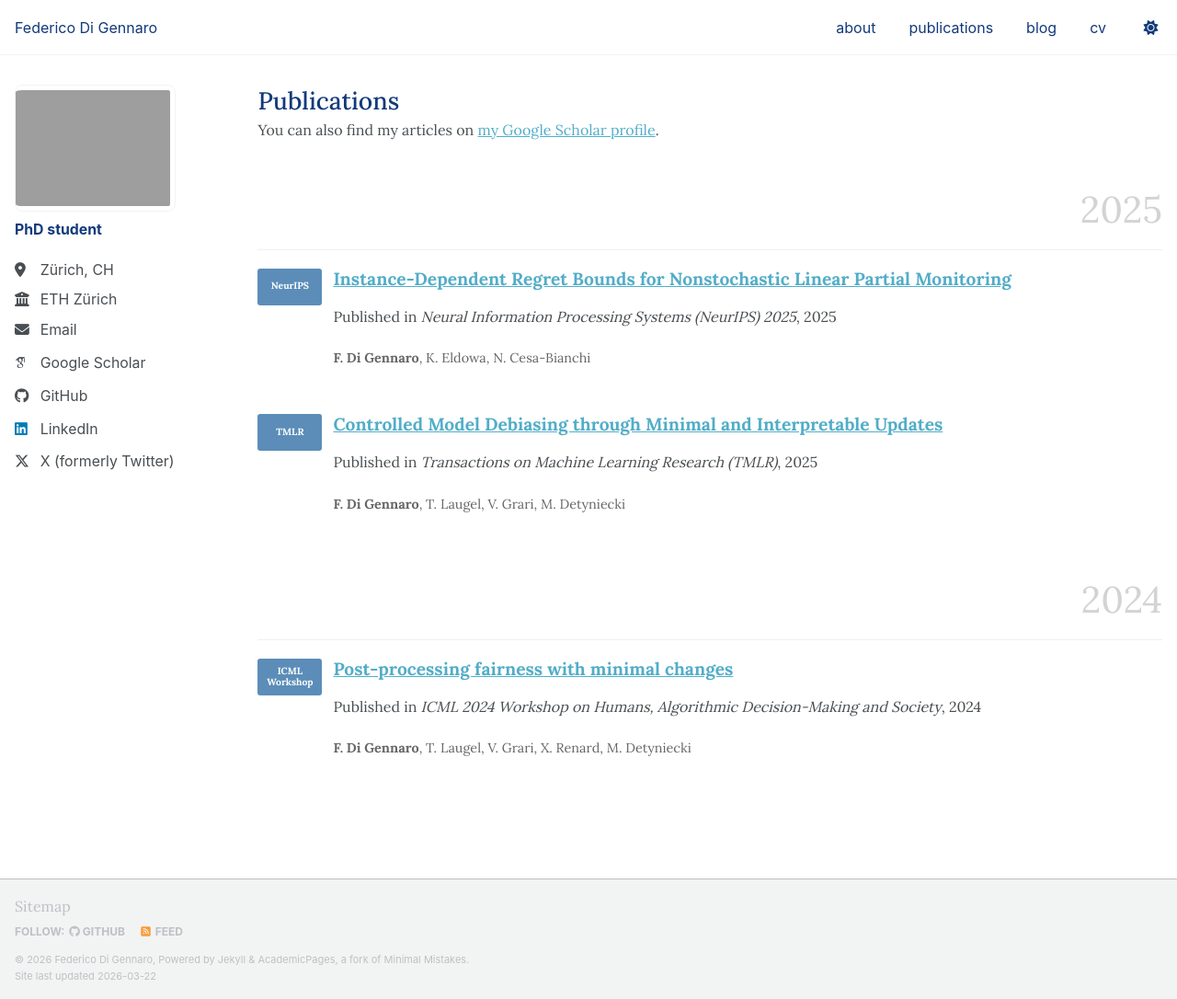
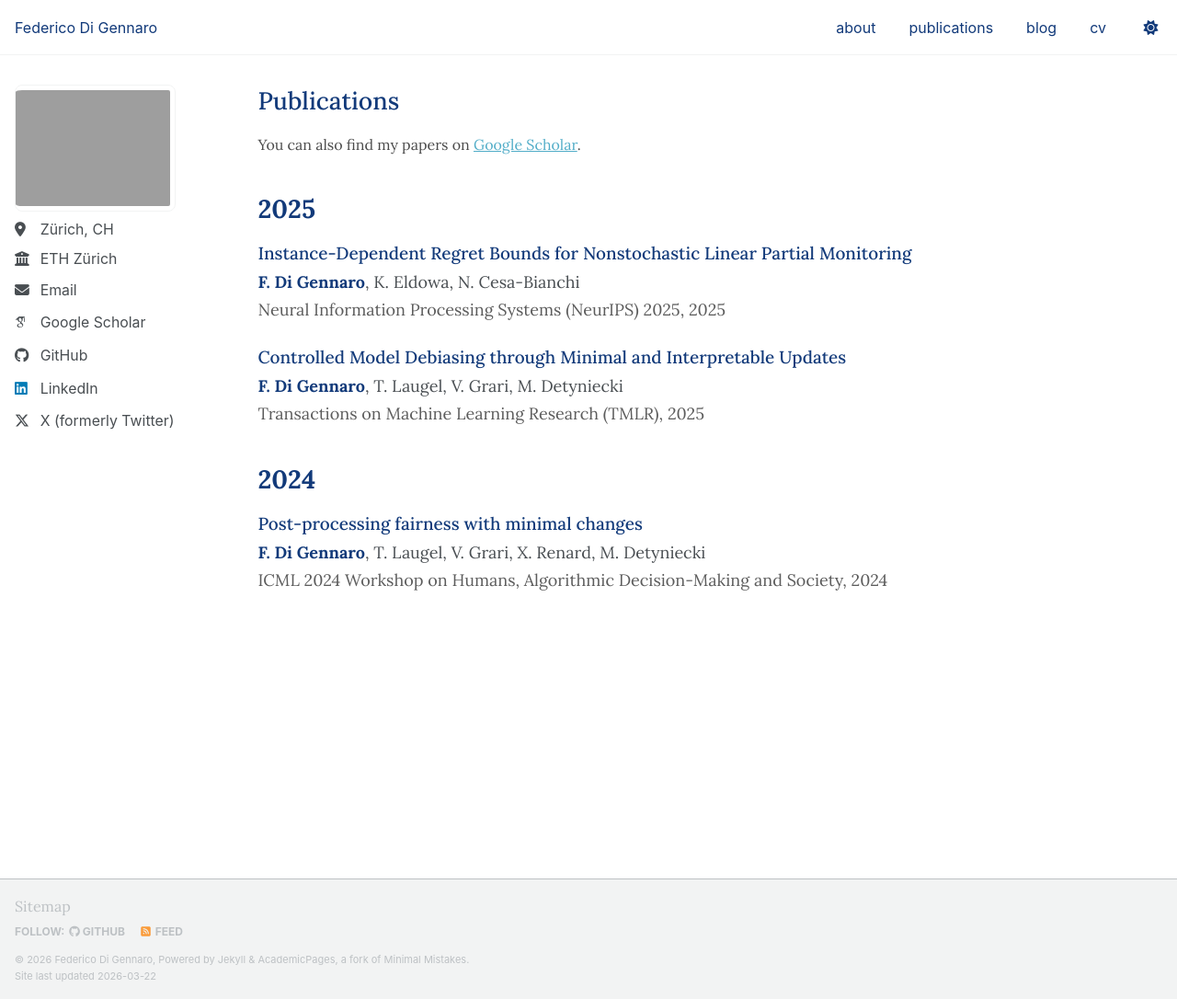
Before and after one commit to FedericoDiGennaro/FedericoDiGennaro.github.io, a Jekyll site: the page built from _pages/publications.html, in a window 1280 px wide and 1086 px high. Shown: the whole window at 92% size. Built offline with Jekyll 4.4.1, drawn with Linux system fonts in a browser that asks for light colours; some web fonts are replaced; a script bundle is joined from its source files by our own code; library files that are not in the unit come from our copies.

Commit message:
Redesign publications page and refine homepage styles

```diff
--- a/_pages/publications.html
+++ b/_pages/publications.html
@@ -6,20 +6,27 @@ author_profile: true
 ---
 
 {% if site.author.googlescholar %}
-  <div class="wordwrap" style="margin-bottom: 30px;">You can also find my articles on <a href="{{site.author.googlescholar}}">my Google Scholar profile</a>.</div>
+  <p class="publications__intro">You can also find my papers on <a href="{{ site.author.googlescholar }}">Google Scholar</a>.</p>
 {% endif %}
 
 {% include base_path %}
 
-<!-- Display all publications in reverse chronological order with year separators -->
 {% assign current_year = "" %}
 {% for post in site.publications reversed %}
   {% assign post_year = post.date | date: "%Y" %}
   {% if post_year != current_year %}
     {% assign current_year = post_year %}
-    <div style="text-align: right; color: #d3d3d3; font-size: 2.5em; font-weight: 300; margin: 40px 0 20px 0; border-bottom: 1px solid #f0f0f0; padding-bottom: 10px;">
-      {{ current_year }}
-    </div>
+    <h2 class="publications__year">{{ current_year }}</h2>
   {% endif %}
-  {% include archive-single.html %}
+  <article class="publication-entry">
+    <h3 class="publication-entry__title">
+      <a href="{% if post.paperurl %}{{ post.paperurl }}{% else %}{{ base_path }}{{ post.url }}{% endif %}">
+        {{ post.title }}
+      </a>
+    </h3>
+    {% if post.authors %}
+      <p class="publication-entry__authors">{{ post.authors | replace: "F. Di Gennaro", "<strong>F. Di Gennaro</strong>" }}</p>
+    {% endif %}
+    <p class="publication-entry__venue">{{ post.venue }}, {{ post.date | date: "%Y" }}</p>
+  </article>
 {% endfor %}
--- a/assets/css/custom.css
+++ b/assets/css/custom.css
@@ -192,8 +192,12 @@ h6,
   background-color: #123a7a;
 }
 
+.page__content > .home-title-bar:first-child {
+  margin-bottom: 2.4rem !important;
+}
+
 .page__content > .home-title-bar + p {
-  margin-top: 1.15rem !important;
+  margin-top: 0 !important;
 }
 
 /* Typography closer to the reference site */
@@ -252,13 +256,17 @@ h6,
 }
 
 .page__content code {
-  padding: 0.18rem 0.5rem;
-  border: 1px solid rgba(18, 58, 122, 0.14);
-  border-radius: 999px;
+  padding: 0;
+  border: 0;
+  border-radius: 0;
   color: #123a7a;
-  background: rgba(18, 58, 122, 0.06);
+  background: transparent;
   box-shadow: none;
   font-size: 0.92em;
+}
+
+.author__bio {
+  display: none !important;
 }
 
 .page__content a {
@@ -303,3 +311,47 @@ h6,
     row-gap: 0.15rem;
   }
 }
+
+.publications__intro {
+  margin-bottom: 2rem;
+  color: #4b4b4b;
+}
+
+.publications__year {
+  margin: 2.25rem 0 1rem;
+  color: #123a7a;
+  font-size: 1.55rem;
+  font-weight: 600;
+}
+
+.publication-entry {
+  margin-bottom: 1.4rem;
+}
+
+.publication-entry__title {
+  margin: 0 0 0.2rem;
+  font-size: 1.05rem;
+  line-height: 1.35;
+  font-weight: 500;
+}
+
+.publication-entry__title a {
+  color: #123a7a !important;
+  text-decoration: none !important;
+}
+
+.publication-entry__authors,
+.publication-entry__venue {
+  margin: 0;
+  font-size: 1rem;
+  line-height: 1.65;
+}
+
+.publication-entry__authors strong {
+  color: #123a7a;
+  font-weight: 700;
+}
+
+.publication-entry__venue {
+  color: #5c5c5c;
+}
```
